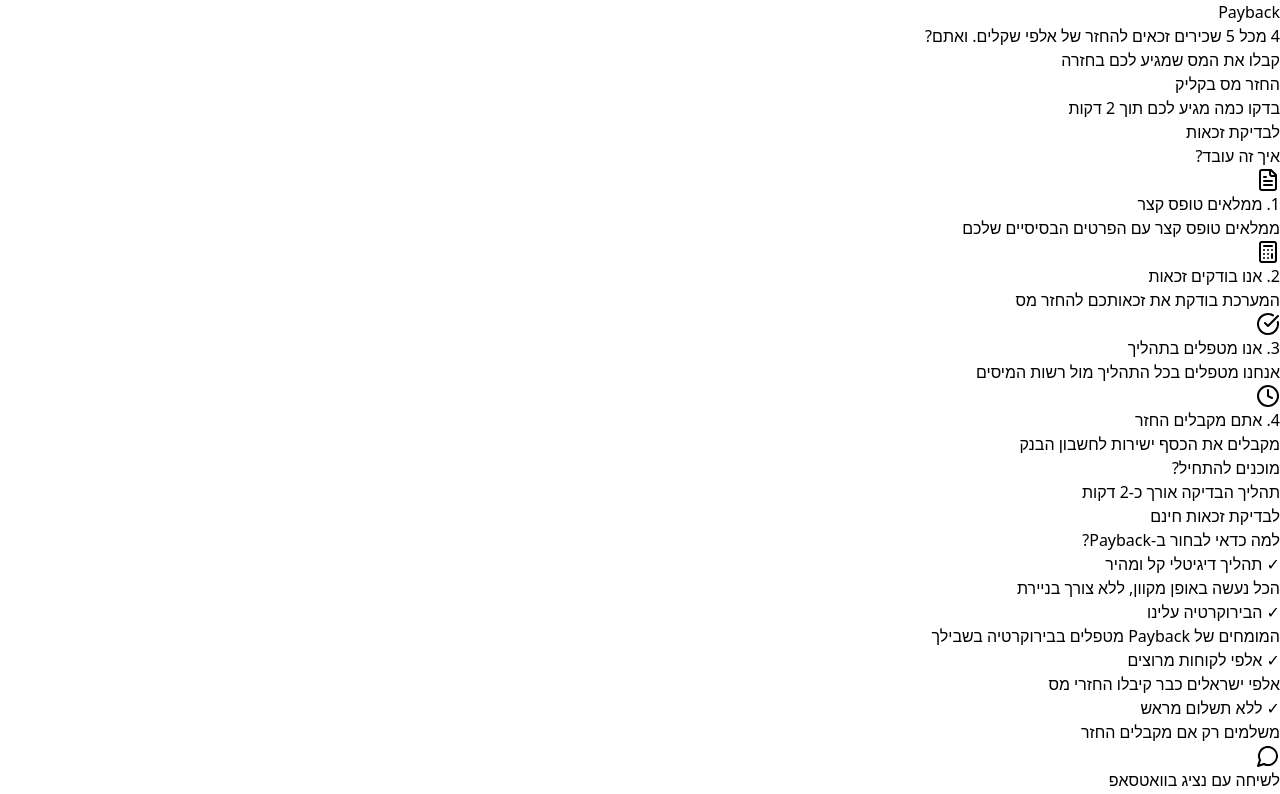
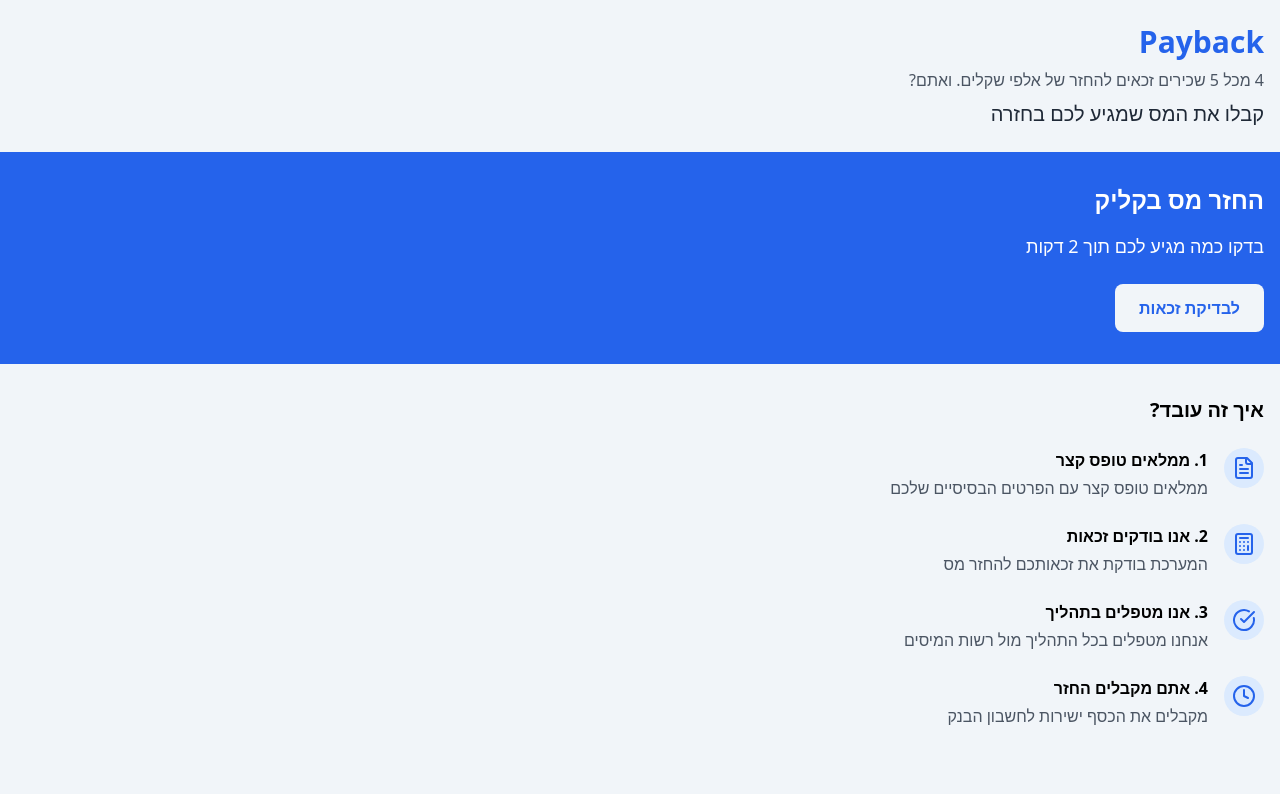
Before and after one commit to gazar78gazar/Payback, a Next.js app: page / in a window 1280 px wide. Shown: the top 794 px of the page. Built offline with nearby package versions, Linux system fonts and the light colour scheme.

Commit message:
Fix Tailwind configuration

```diff
--- a/tailwind.config.js
+++ b/tailwind.config.js
@@ -1,6 +1,10 @@
 /** @type {import('tailwindcss').Config} */
 module.exports = {
-  content: [],
+  content: [
+    "./src/pages/**/*.{js,ts,jsx,tsx,mdx}",
+    "./src/components/**/*.{js,ts,jsx,tsx,mdx}",
+    "./src/app/**/*.{js,ts,jsx,tsx,mdx}",
+  ],
   theme: {
     extend: {},
   },
```
